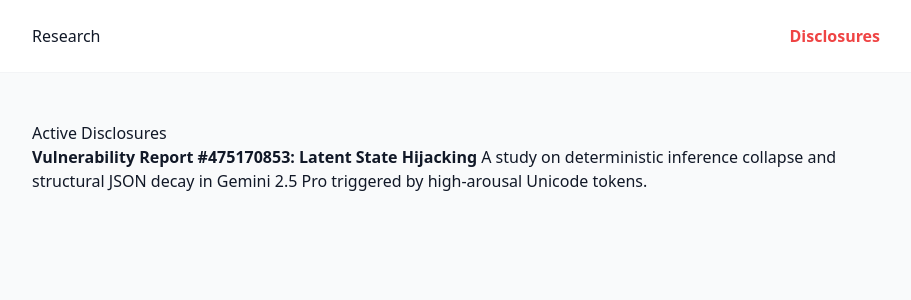
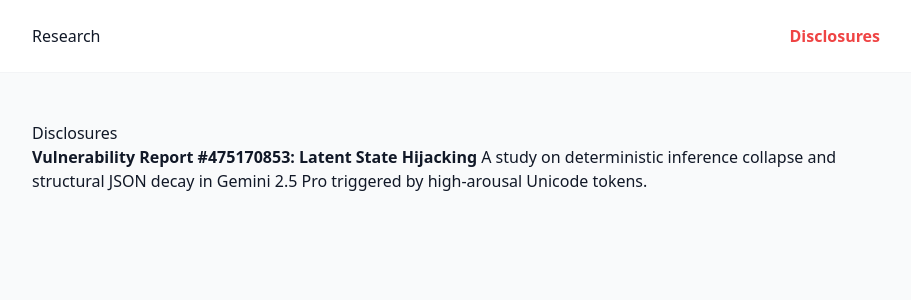
Before and after one commit to softmatsg/Notes-and-disclosures, a Jekyll site: the page built from index.md, in a window 1280 px wide. Shown: the top 300 px of the page, without its empty margins (184-1095 px from the left). Built offline with Jekyll 4.4.1, drawn with Linux system fonts in a browser that asks for light colours; nearby versions of some CDN libraries.

Commit message:
Rename section 'Active Disclosures' to 'Disclosures'

```diff
--- a/index.md
+++ b/index.md
@@ -3,5 +3,5 @@ layout: default
 title: Home
 ---
 
-## Active Disclosures
+## Disclosures
 * **[Vulnerability Report #475170853: Latent State Hijacking](./gemini_mark_vulnerability.md)** A study on deterministic inference collapse and structural JSON decay in Gemini 2.5 Pro triggered by high-arousal Unicode tokens.
```
